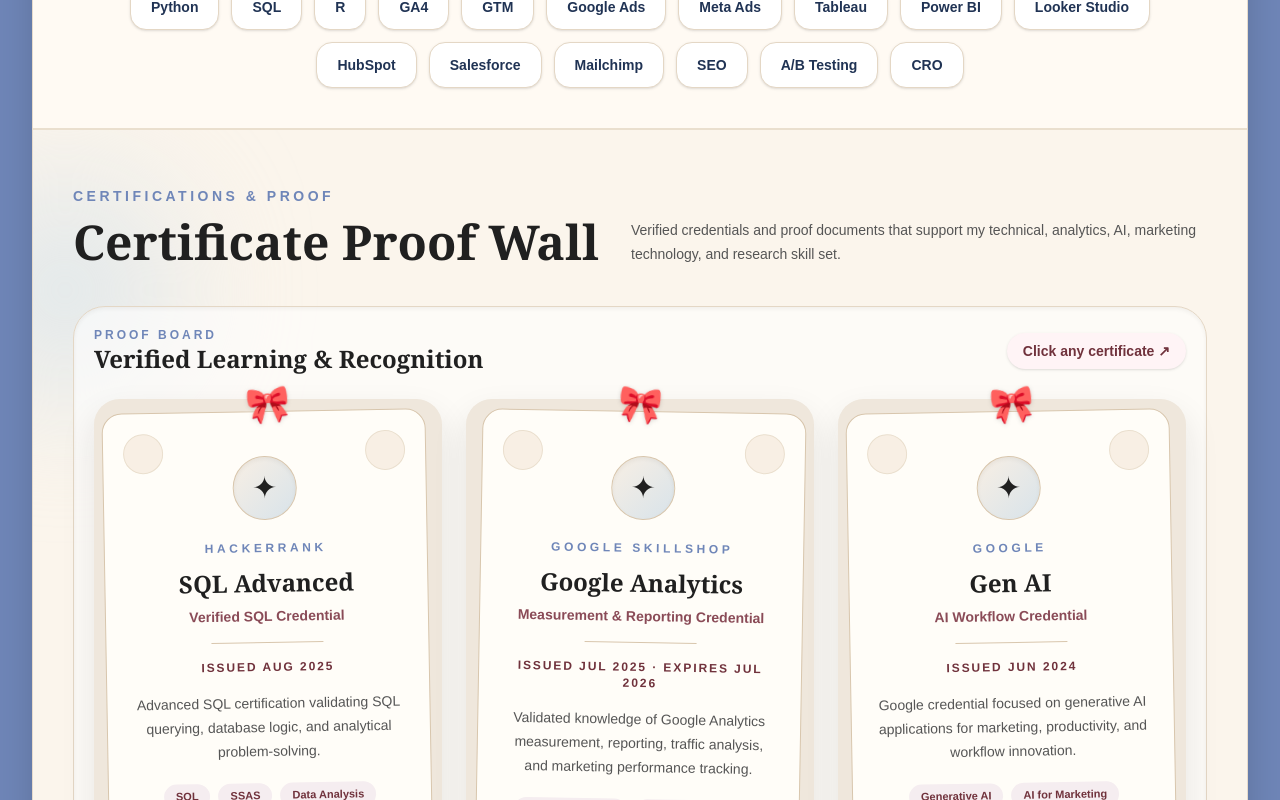
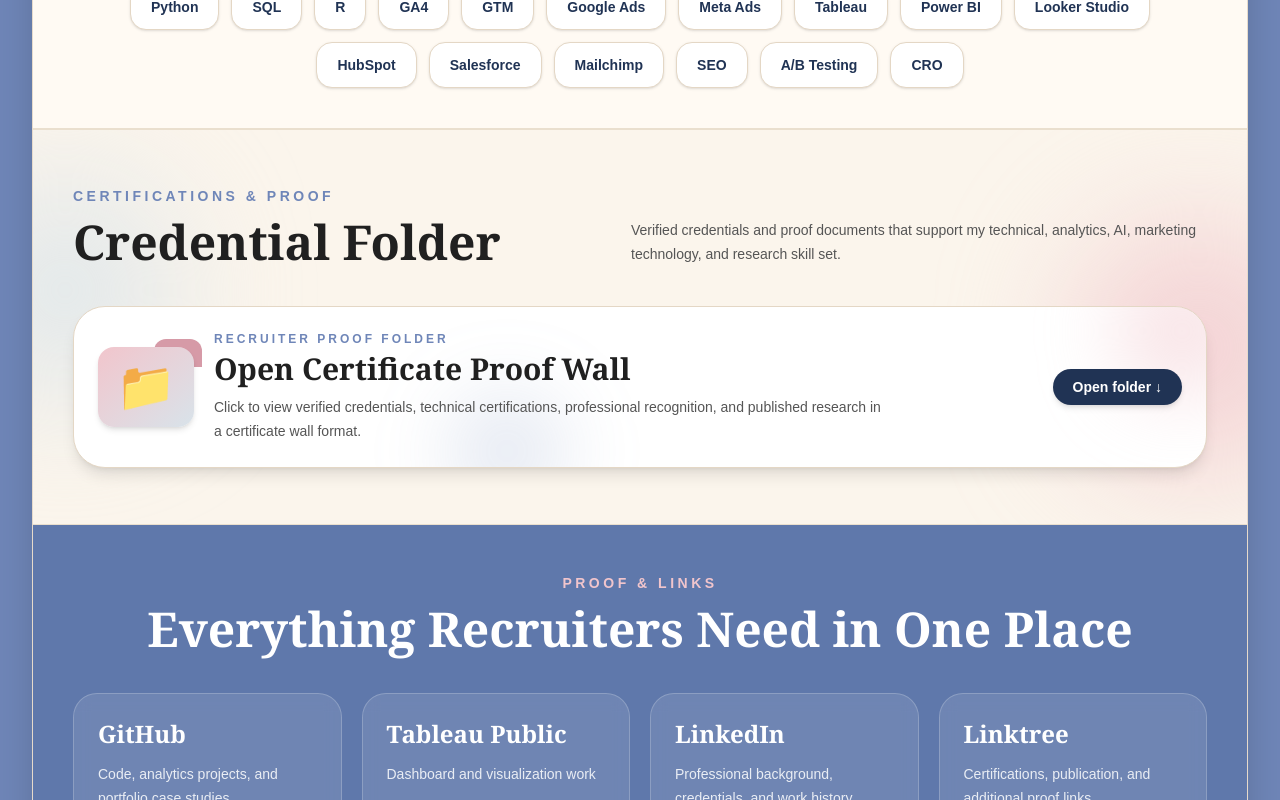
Before and after one commit to AnoohyaAlluri/anoohya-portfolio, a Next.js app: page / in a window 1280 px wide. Shown: the part 3480-4280 px from the top of the page. Built offline with nearby package versions, Linux system fonts and the light colour scheme.

Commit message:
Update page.tsx

```diff
--- a/app/page.tsx
+++ b/app/page.tsx
@@ -1,6 +1,6 @@
 "use client";
 
-import { useEffect } from "react";
+import { useEffect, useState } from "react";
 
 const stackItems = [
   { icon: "📊", title: "Analytics", detail: "GA4, funnels, KPIs, attribution" },
@@ -157,6 +157,8 @@
 ];
 
 export default function Home() {
+  const [certificationsOpen, setCertificationsOpen] = useState(false);
+
   useEffect(() => {
     if (!window.location.hash) {
       window.scrollTo(0, 0);
@@ -608,7 +610,7 @@
                   Certifications & proof
                 </p>
                 <h2 className="mt-3 font-serif text-4xl font-black sm:text-5xl">
-                  Certificate Proof Wall
+                  Credential Folder
                 </h2>
               </div>
 
@@ -619,7 +621,46 @@
               </p>
             </div>
 
-            <div className="relative mt-10 rounded-[2rem] border border-[#e4d7c5] bg-white/60 p-5 shadow-inner">
+            <button
+              type="button"
+              onClick={() => setCertificationsOpen(!certificationsOpen)}
+              className="group relative mt-10 w-full overflow-hidden rounded-[2rem] border border-[#e4d7c5] bg-white p-6 text-left shadow-lg transition hover:-translate-y-1 hover:shadow-2xl"
+            >
+              <div className="absolute -right-10 -top-10 h-32 w-32 rounded-full bg-[#f1c5cc]/50 blur-2xl transition group-hover:scale-125" />
+              <div className="absolute -bottom-10 left-1/3 h-28 w-28 rounded-full bg-[#6f86b8]/20 blur-2xl transition group-hover:scale-125" />
+
+              <div className="relative flex flex-col gap-5 sm:flex-row sm:items-center sm:justify-between">
+                <div className="flex items-center gap-5">
+                  <div className="relative">
+                    <div className="absolute -right-2 -top-2 h-7 w-12 rounded-t-xl bg-[#d69aa7]" />
+                    <div className="relative flex h-20 w-24 items-center justify-center rounded-2xl bg-gradient-to-br from-[#f1c5cc] to-[#d8e3ea] text-5xl shadow-md transition group-hover:-rotate-3 group-hover:scale-105">
+                      📁
+                    </div>
+                  </div>
+
+                  <div>
+                    <p className="text-xs font-bold uppercase tracking-[0.25em] text-[#6f86b8]">
+                      Recruiter proof folder
+                    </p>
+                    <h3 className="mt-1 font-serif text-3xl font-black text-[#202020]">
+                      Open Certificate Proof Wall
+                    </h3>
+                    <p className="mt-2 max-w-2xl text-sm leading-6 text-[#555]">
+                      Click to view verified credentials, technical
+                      certifications, professional recognition, and published
+                      research in a certificate wall format.
+                    </p>
+                  </div>
+                </div>
+
+                <div className="rounded-full bg-[#203354] px-5 py-2 text-center text-sm font-bold text-white shadow-md transition group-hover:bg-[#16243c]">
+                  {certificationsOpen ? "Close folder ↑" : "Open folder ↓"}
+                </div>
+              </div>
+            </button>
+
+            {certificationsOpen && (
+              <div className="relative mt-8 rounded-[2rem] border border-[#e4d7c5] bg-white/60 p-5 shadow-inner">
                 <div className="mb-6 flex items-center justify-between">
                   <div>
                     <p className="text-xs font-bold uppercase tracking-[0.25em] text-[#6f86b8]">
@@ -705,6 +746,7 @@
                   ))}
                 </div>
               </div>
+            )}
           </section>
 
           <section
```
Lines whose indentation alone changed are shown as unchanged.
